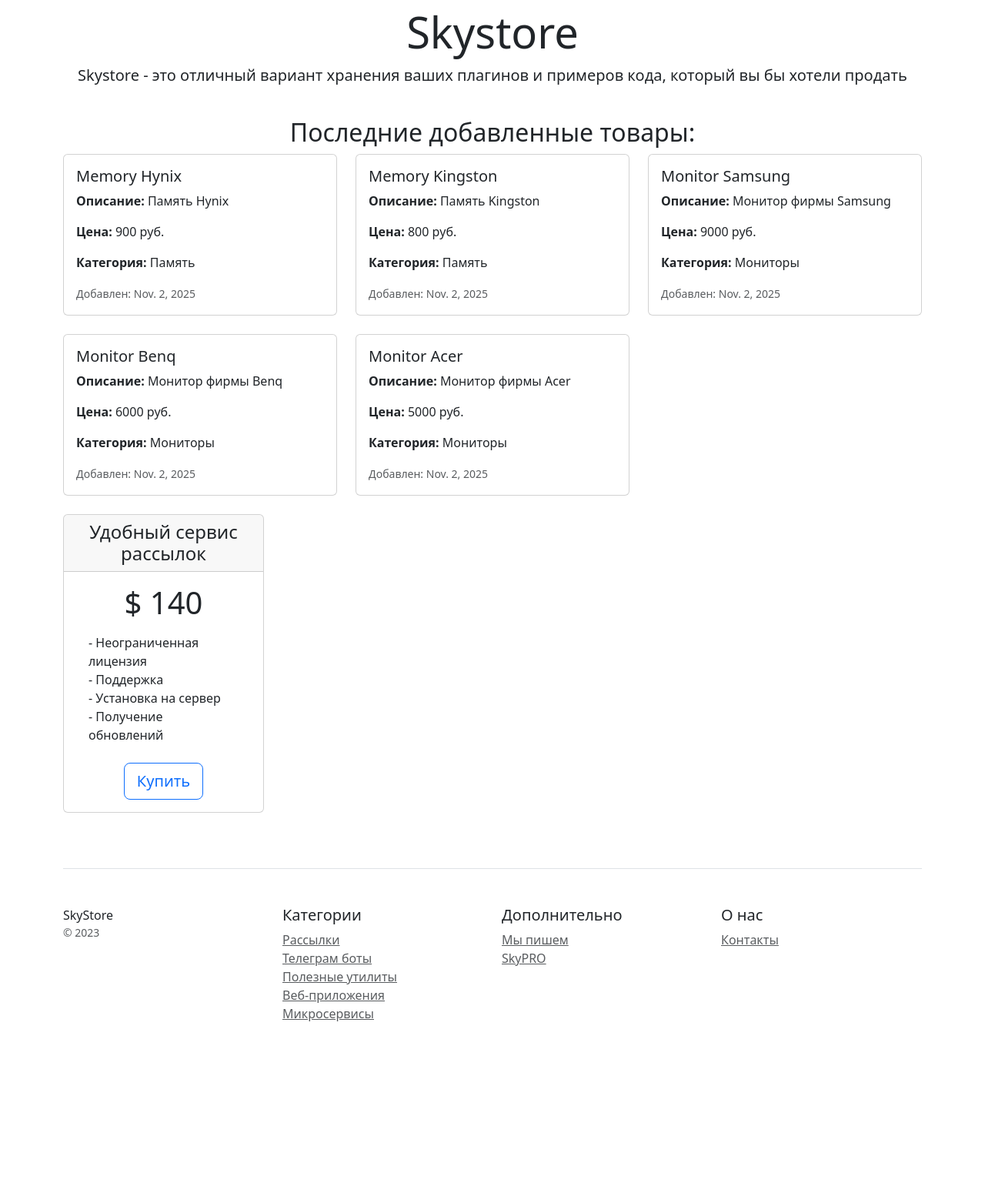
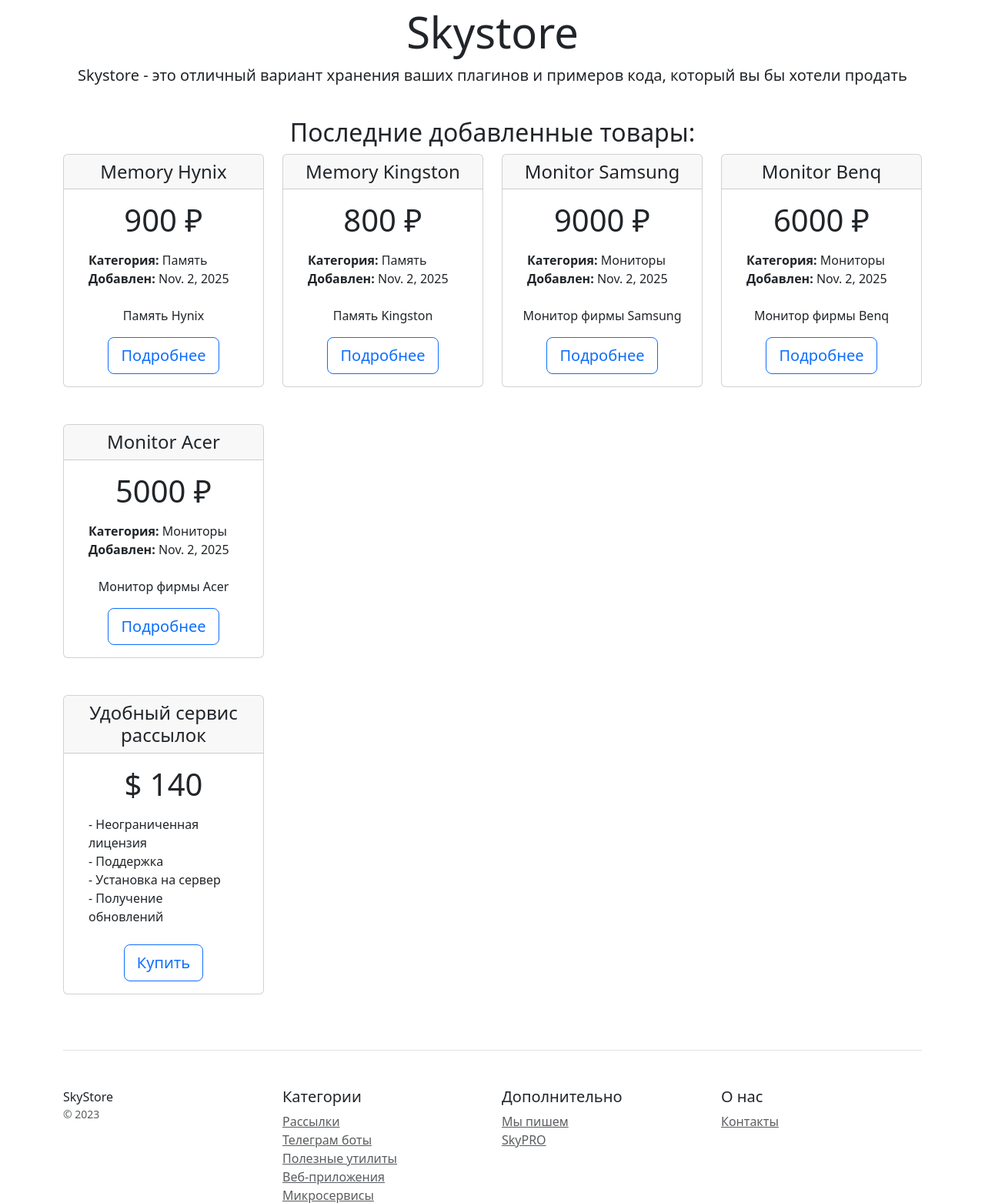
Before and after one commit to kostya261/Home-work-22, a Django app: page / in a window 1280 px wide. Shown: the part 131-1694 px from the top of the page at 77% size. Before the commit the page ends 1458 px from the top, so only its background shows below. Run offline with Django 5.2, Linux system fonts and the light colour scheme; data comes from the database, SQL or seed files in the repository; some libraries are stand-ins or nearby versions.

Commit message:
отредактировал readme и немного поправил home.html

```diff
--- a/catalog/templates/catalog/home.html
+++ b/catalog/templates/catalog/home.html
@@ -27,19 +27,24 @@
     <h2 class="text-center">Последние добавленные товары:</h2>
 
     {% if latest_products %}
-        <div class="row">
+        <div class="row text-center">
             {% for product in latest_products %}
-                <div class="col-md-4 mb-4">
-                    <div class="card h-100">
-                        <div class="card-body ">
-                            <h5 class="card-title">{{ product.title }}</h5>
-                            <p class="card-text"><strong>Описание:</strong> {{ product.description }}</p>
-                            <p class="card-text"><strong>Цена:</strong> {{ product.price }} руб.</p>
-                            <p class="card-text"><strong>Категория:</strong> {{ product.category.title }}</p>
-                            <p class="card-text"><small class="text-muted">Добавлен: {{ product.created_at }}</small></p>
-                        </div>
+            <div class="col-3 mb-4">
+                <div class="card mb-4 box-shadow">
+                    <div class="card-header">
+                        <h4 class="my-0 font-weight-normal">{{ product.title }}</h4>
+                    </div>
+                    <div class="card-body">
+                        <h1 class="card-title pricing-card-title">{{ product.price }} ₽</h1>
+                        <ul class="list-unstyled mt-3 mb-4 text-start m-3">
+                            <li><strong>Категория:</strong> {{ product.category.title }}</li>
+                            <li><strong>Добавлен:</strong> {{ product.created_at }}</li>
+                        </ul>
+                        <p class="card-text">{{ product.description|truncatewords:10 }}</p>
+                        <button type="button" class="btn btn-lg btn-block btn-outline-primary">Подробнее</button>
                     </div>
                 </div>
+            </div>
             {% endfor %}
         </div>
     {% else %}
```
Also changed, not shown: README.md.
